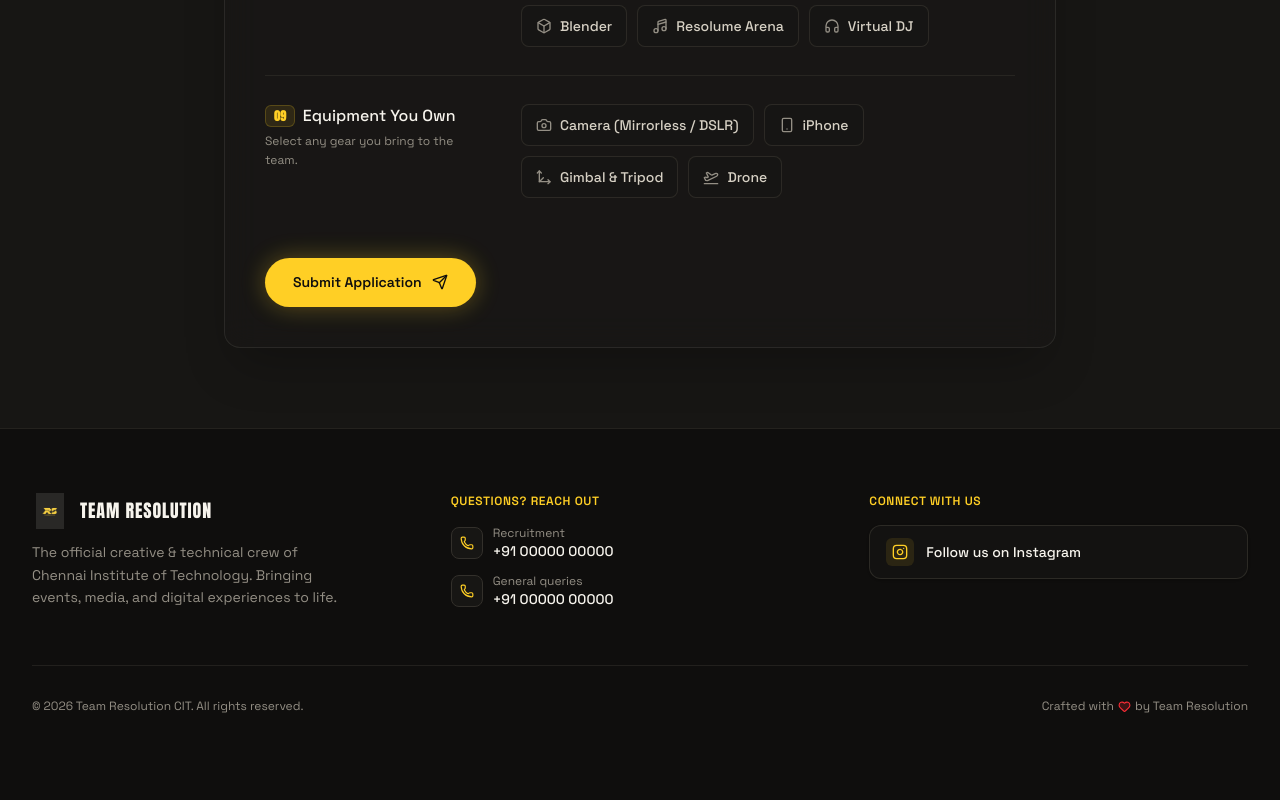
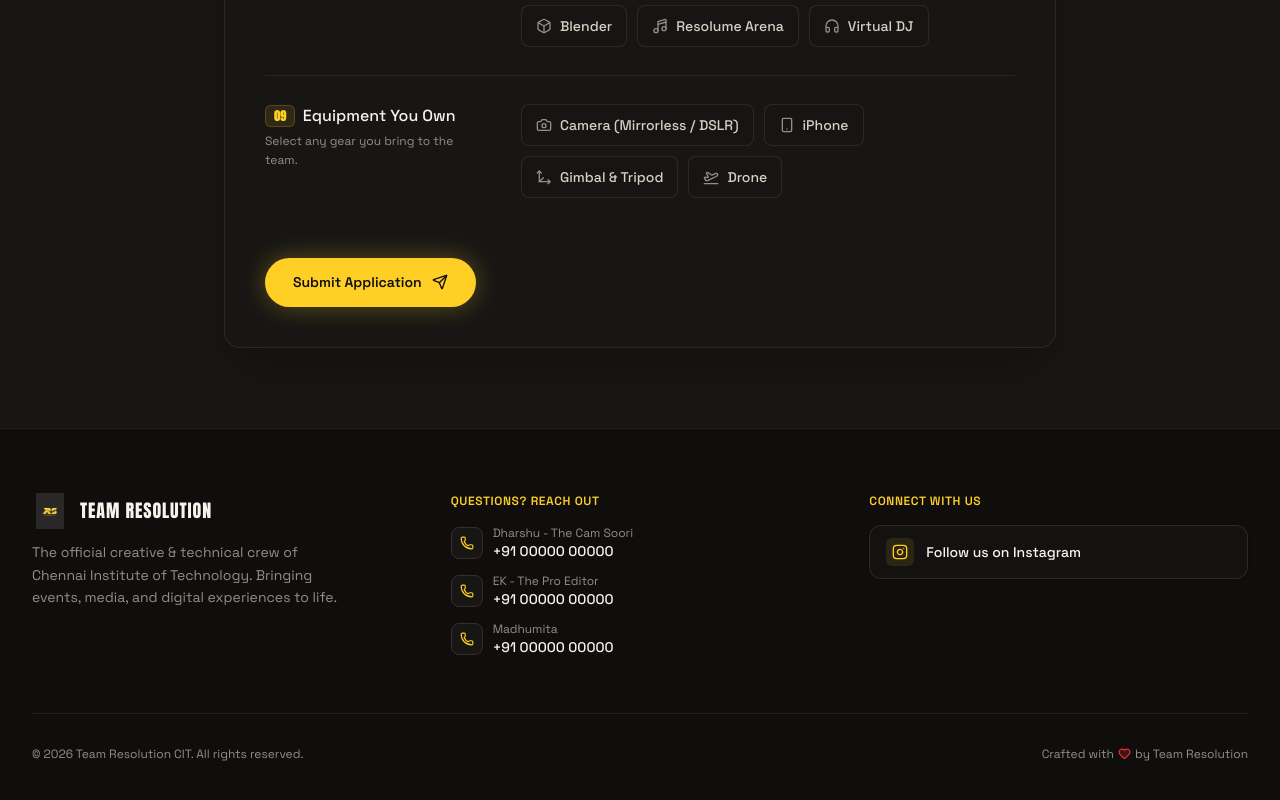
Before and after one commit to resolution-cit-chennai/team-resolution, a React (Vite) app: page / in a window 1280 px wide. Shown: the part 3409-4209 px from the top of the page. Before the commit the page ends 4187 px from the top, so only its background shows below. Built offline with nearby package versions, Linux system fonts and the light colour scheme; no server answers.

Commit message:
Included 3 Contacts, and Updated

```diff
--- a/src/config.js
+++ b/src/config.js
@@ -3,12 +3,16 @@
 // Phone numbers shown in the footer "Questions?" block.
 export const CONTACT_NUMBERS = [
   {
-    label: "Recruitment",
-    number: import.meta.env.VITE_RECRUITMENT_PHONE || "+91 00000 00000",
+    label: "Dharshu - The Cam Soori",
+    number: import.meta.env.VITE_QUERY_PHONE_1 || "+91 00000 00000",
   },
   {
-    label: "General queries",
-    number: import.meta.env.VITE_GENERAL_QUERIES_PHONE || "+91 00000 00000",
+    label: "EK - The Pro Editor",
+    number: import.meta.env.VITE_QUERY_PHONE_2 || "+91 00000 00000",
+  },
+  {
+    label: "Madhumita",
+    number: import.meta.env.VITE_QUERY_PHONE_3 || "+91 00000 00000",
   },
 ];
 
```
Also changed, not shown: 1 other file (tests, documents, lock files or other folders).
